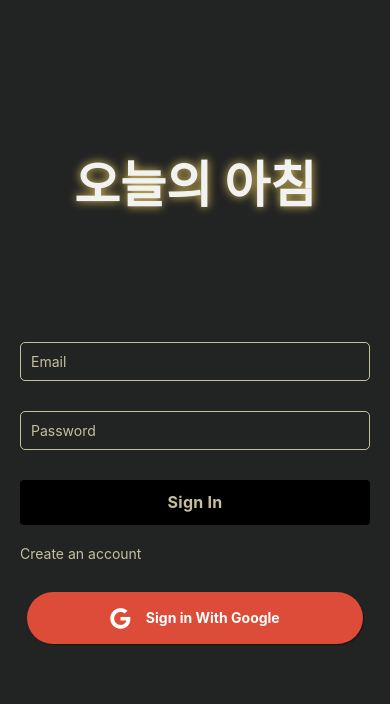
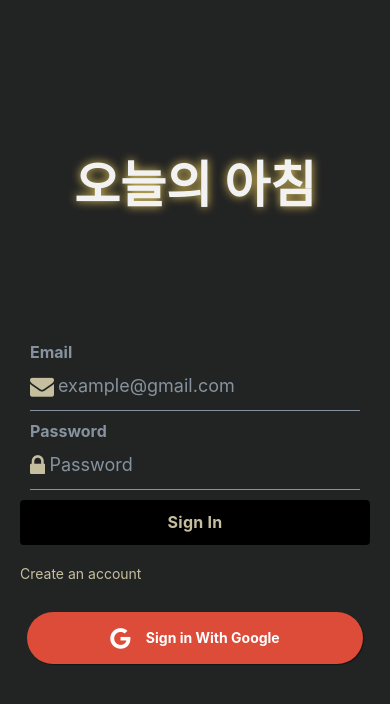
Before and after one commit to dynle/morning-assistant-expo, a React Native app: screen / in a window 390 px wide. Shown: the top 704 px of the page. Built offline with nearby package versions, Linux system fonts and the light colour scheme; no server answers.

Commit message:
add types, fix authscreen

```diff
--- a/src/Screens/AuthScreen.tsx
+++ b/src/Screens/AuthScreen.tsx
@@ -10,7 +10,7 @@ import {
 } from "react-native";
 import { signInUtil, signUpUtil, signOutUtil } from "../Utils/AuthUtil";
 import GoogleLogin from "../Services/GoogleAuthService";
-import { SocialIcon } from "react-native-elements";
+import { SocialIcon, Input } from "react-native-elements";
 
 var width = Dimensions.get("window").width;
 var height = Dimensions.get("window").height;
@@ -39,7 +39,31 @@ export default function AuthScren() {
                 <Text style={styles.title}>오늘의 아침</Text>
             </View>
             <View style={styles.containerBottom}>
-                <TextInput
+                <Input
+                    placeholder="example@gmail.com"
+                    label='Email'
+                    leftIcon={{
+                        type: "font-awesome",
+                        name: "envelope",
+                        color: "#C6BF9F",
+                    }}
+                    style={{ color: "#C6BF9F" }}
+                    onChangeText={setEmail}
+                ></Input>
+                <Input
+                    placeholder="Password"
+                    label='Password'
+                    secureTextEntry={true}
+                    leftIcon={{
+                        type: "font-awesome",
+                        name: "lock",
+                        color: "#C6BF9F",
+                    }}
+                    style={{ color: "#C6BF9F" }}
+                    onChangeText={setPassword}
+                    passwordRules="required: upper; required: lower; minlength:6"
+                ></Input>
+                {/* <TextInput
                     placeholder="Email"
                     placeholderTextColor="#C6BF9F"
                     onChangeText={setEmail}
@@ -55,7 +79,7 @@ export default function AuthScren() {
                     style={styles.textInput}
                     secureTextEntry={true}
                     passwordRules="required: upper; required: lower; minlength:6"
-                />
+                /> */}
                 {create ? (
                     <>
                         <Pressable
@@ -95,7 +119,7 @@ export default function AuthScren() {
                             title="Sign in With Google"
                             button
                             type="google"
-                            style={{marginTop:30}}
+                            style={{ marginTop: 30 }}
                             onPress={GoogleLogin}
                         ></SocialIcon>
                     </>
@@ -136,7 +160,7 @@ const styles = StyleSheet.create({
         padding: 10,
         marginBottom: 30,
         borderRadius: 5,
-        color: '#C6BF9F'
+        color: "#C6BF9F",
     },
     text: {
         color: "#C6BF9F",
--- a/src/Utils/LoginProvider.tsx
+++ b/src/Utils/LoginProvider.tsx
@@ -1,5 +1,6 @@
 import React, {useState, useEffect} from 'react';
-import {View, Text, StyleSheet, Button} from 'react-native';
+import {View, Text, StyleSheet} from 'react-native';
+import {Button} from 'react-native-elements'
 import {authService} from '../fbase'
 import AuthScreen from '../Screens/AuthScreen';
 import {signOutUtil} from './AuthUtil'
@@ -7,7 +8,7 @@ import {signOutUtil} from './AuthUtil'
 export default function LoginProvider(){
     // Set an initializing state whilst Firebase connects
     const [initializing, setInitializing] = useState<boolean>(true);
-    const [user, setUser] = useState();
+    const [user, setUser] = useState<any>(null);
 
     // Handle user state changes
     function onAuthStateChanged(user: any) {
@@ -30,8 +31,8 @@ export default function LoginProvider(){
 
     return (
         // 로그인 되어 있으면 기본 화면
-        <View style={{justifyContent:'center', alignContent:'center',flex:1}}>
-            <Text>Welcome</Text>
+        <View style={{justifyContent:'center',alignItems:'center',flex:1}}>
+            <Text>Welcome {user!.email}</Text>
             <Button title='Sign Out'onPress={signOutUtil}>Sign Out</Button>
         </View>
     );
```
